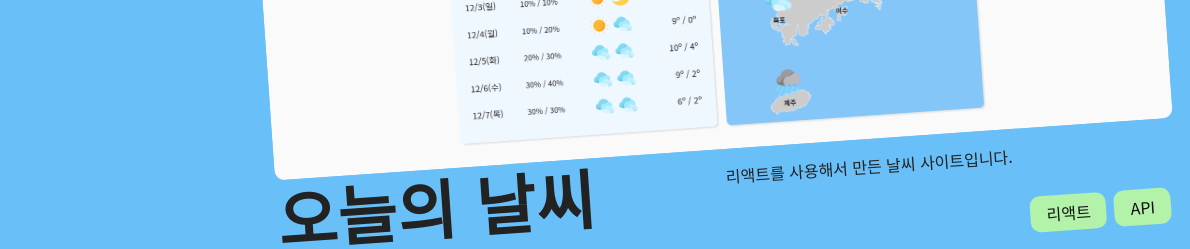
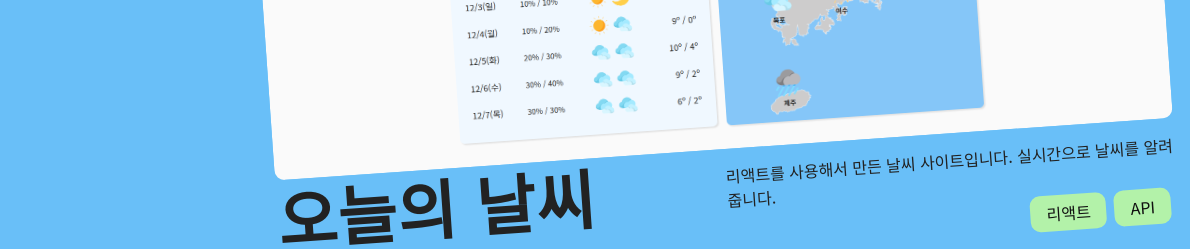
Before and after one commit to SunmoonL/Portfolio, a website built with Vite: page index.html in a window 1280 px wide. Shown: the part 2320-2569 px from the top of the page, 0-1190 px from the left. Built offline with nearby package versions, Linux system fonts and the light colour scheme; a script that the page names is missing; a web font is replaced by a local one.

Commit message:
final???

```diff
--- a/index.html
+++ b/index.html
@@ -120,7 +120,7 @@
                 <div class="item-body">
                   <div class="item-inner">
                     <h2 class="item-title">오늘의 날씨</h2>
-                    <p>리액트를 사용해서 만든 날씨 사이트입니다.</p>
+                    <p>리액트를 사용해서 만든 날씨 사이트입니다. 실시간으로 날씨를 알려줍니다.</p>
                     <ul class="nav tags">
                       <li class="nav-item tag"><a href="http://kkms4001.iptime.org:10211/" class="nav-link"
                           target="_blank">리액트</a></li>
```
